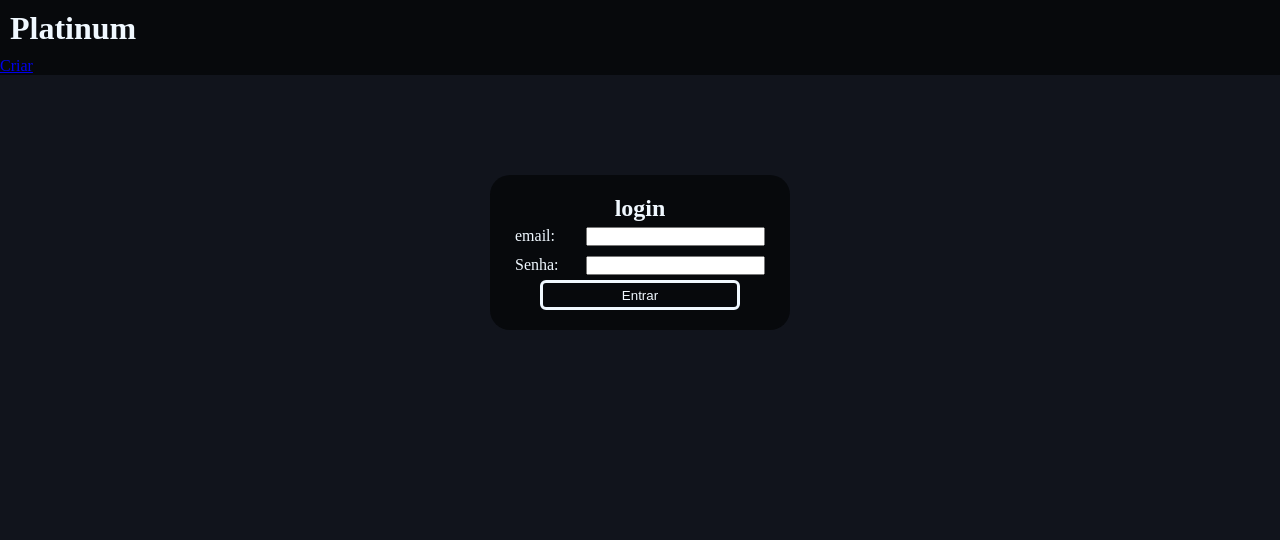
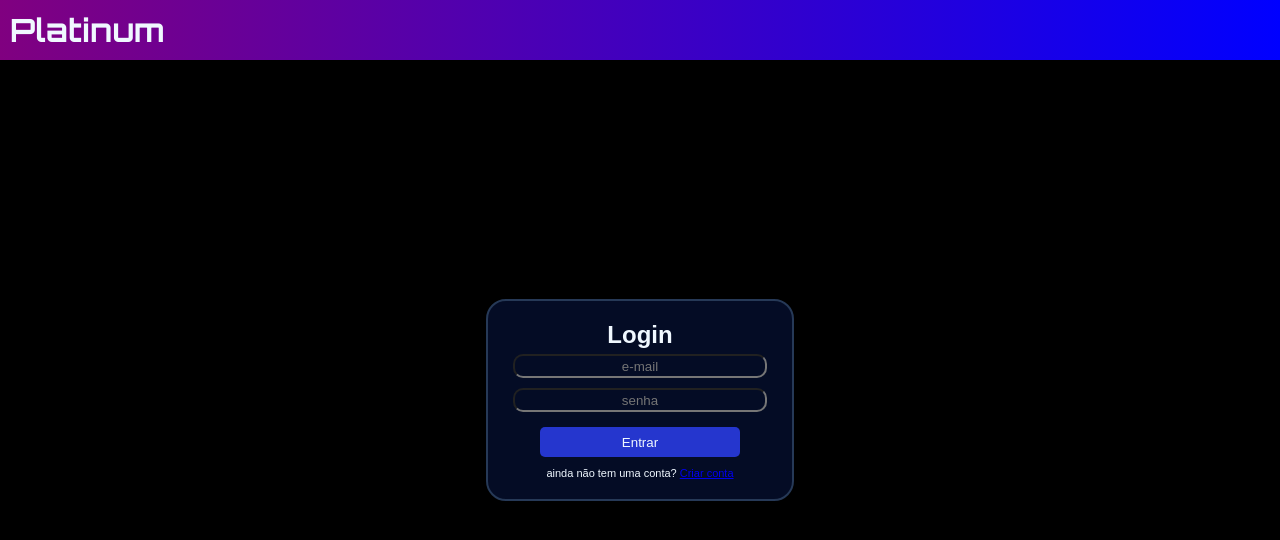
Before and after one commit to guiverso/Trabalho-de-app, a website: page public/login/index.html in a window 1280 px wide. Drawn offline with Linux system fonts and the light colour scheme; files that its build step writes are made by us from their sources.

Commit message:
mais bonito

```diff
--- a/public/create_profile/style.css
+++ /dev/null
@@ -1,56 +0,0 @@
-*{
-    padding: 0;
-    margin: 0;
-}
-
-body{
-    background-color: #11141c;
-    color: aliceblue;
-    display: flex;
-    flex-direction: column;
-    align-items: center;
-}
-
-header{
-    background-color: #07090c;
-    width: 100vw;
-}
-
-header > h1{
-    margin: 10px;
-}
-
-main{
-    display: flex;
-    flex-direction: column;
-    align-items: center;
-    margin-top: 100px;
-
-    background-color: #07090c;
-    padding: 20px;
-    border-radius: 20px;
-}
-
-button{
-    width: 200px;
-    height: 30px;
-    border: aliceblue 3px solid;
-    background-color: #07090c;
-    color: aliceblue;
-    border-radius: 6px;
-}
-
-button:hover{
-    background-color: #11141c;
-}
-
-.input{
-    width: 250px;
-    margin: 5px;
-    display: flex;
-    justify-content: space-between;
-}
-
-.input > input{
-    width: 70%;
-}
--- a/public/home/style.css
+++ /dev/null
@@ -1,13 +0,0 @@
-*{
-    padding: 0;
-    margin: 0;
-}
-
-body{
-    background-color: #11141c;
-    color: aliceblue;
-}
-
-header{
-    background-color: #07090c;
-}
--- a/public/login/index.html
+++ b/public/login/index.html
@@ -3,28 +3,20 @@
 <head>
     <meta charset="UTF-8">
     <meta name="viewport" content="width=device-width, initial-scale=1.0">
-    <link rel="stylesheet" href="login/style.css">
-    <script src="login/script.js" defer></script>
+    <link rel="stylesheet" href="../styles/main.css">
+    <script src="../login/script.js" defer></script>
     <title>Platinum - login</title>
 </head>
 <body>
     <header>
         <h1>Platinum</h1>
-        <a href="/create_profile">Criar</a>
     </header>
-    <main>
-        <h2>login</h2>
-        <div class="input">
-            <label for="">email:</label>
-            <input type="email" id="email">
-        </div>
-
-        <div class="input">
-            <label for="">Senha:</label>
-            <input type="Password" id="password">
-        </div>
-
-        <button onclick="get_login()">Entrar</button>
-    </main>
+    <div class="container">
+        <h2>Login</h2>
+        <input type="email" id="email" placeholder="e-mail">
+        <input type="Password" id="password" placeholder="senha">
+        <button onclick="get_login()" id="login">Entrar</button>
+        <p>ainda não tem uma conta? <a href="../create_profile">Criar conta</a></p>
+    </div>
 </body>
 </html>
--- a/public/login/style.css
+++ /dev/null
@@ -1,56 +0,0 @@
-*{
-    padding: 0;
-    margin: 0;
-}
-
-body{
-    background-color: #11141c;
-    color: aliceblue;
-    display: flex;
-    flex-direction: column;
-    align-items: center;
-}
-
-header{
-    background-color: #07090c;
-    width: 100vw;
-}
-
-header > h1{
-    margin: 10px;
-}
-
-main{
-    display: flex;
-    flex-direction: column;
-    align-items: center;
-    margin-top: 100px;
-
-    background-color: #07090c;
-    padding: 20px;
-    border-radius: 20px;
-}
-
-button{
-    width: 200px;
-    height: 30px;
-    border: aliceblue 3px solid;
-    background-color: #07090c;
-    color: aliceblue;
-    border-radius: 6px;
-}
-
-button:hover{
-    background-color: #11141c;
-}
-
-.input{
-    width: 250px;
-    margin: 5px;
-    display: flex;
-    justify-content: space-between;
-}
-
-.input > input{
-    width: 70%;
-}
--- /dev/null
+++ b/public/styles/main.css
@@ -0,0 +1,131 @@
+@import url('https://fonts.googleapis.com/css2?family=Montserrat:ital,wght@0,100..900;1,100..900&family=Orbitron:wght@400..900&display=swap');
+
+
+:root{
+    --background-color:#000000;
+    --containers-color:#040c25;
+    --containers-border:#263957;
+    --header-color: linear-gradient(to right, purple, blue);
+    --buttons-color-1: rgb(37, 54, 206);
+    --buttons-color-selected-1:rgb(138, 138, 255);
+}
+
+*{
+    padding: 0;
+    margin: 0;
+}
+
+body{
+    background-color:var(--background-color);
+    color: aliceblue;
+    display: flex;
+    font-family: sans-serif;
+}
+
+header{
+    position: fixed;
+    top: 0;
+    background: var(--header-color);
+    width: 100vw;
+    align-items: center;
+    display: flex;
+    justify-content: space-between;
+}
+
+header > h1{
+    margin: 10px;
+    font-family: 'Orbitron';
+}
+
+nav{
+    position: fixed;
+    top: 5vw;
+    left: 0;
+}
+
+main{
+    margin-top: 5vw;
+    float: left;
+}
+
+.post{
+    background-color: var(--containers-color);
+    padding: 20px;
+}
+
+.container{
+    position: fixed;
+    top: 50%;
+    left: 50%;
+    transform: translate(-50%,-50%);
+    display: flex;
+    flex-direction: column;
+    align-items: center;
+    border: solid 2px var(--containers-border);
+
+    background-color: var(--containers-color);
+    padding: 20px;
+    border-radius: 20px;
+}
+
+.container > a{
+    color: aliceblue;
+    text-decoration: none;
+}
+
+.container > a:hover{
+    color: rgb(192, 197, 202);
+    text-decoration: dotted;
+}
+
+.container > p{
+    font-size: 11px;
+}
+
+button{
+    color: aliceblue;
+    background-color: var(--buttons-color-1);
+    border-radius: 5px;
+    border: none;
+}
+
+button:hover{
+    background-color: var(--buttons-color-selected-1);
+}
+
+#login{
+    margin: 10px;
+    width: 200px;
+    height: 30px;
+}
+
+#create-profile{
+    margin: 10px;
+    width: 200px;
+    height: 30px;
+}
+
+input{
+    width: 250px;
+    height: 20px;
+    margin: 5px;
+    display: flex;
+    color: aliceblue;
+    border-radius: 10px;
+    background-color: var(--containers-color);
+    text-align: center;
+    outline: none;
+}
+
+input:focus{
+    border: aliceblue 4px solid;
+}
+
+#search{
+    width: 40vw;
+    height: 40px;
+    border: none;
+    border-radius: 30px;
+    text-align: left;
+    text-indent: 20px;
+}
```
Also changed, not shown: public/create_profile/index.html (+9 -17 lines), public/create_profile/script.js (+8 -0 lines), public/home/index.html (+20 -3 lines), src/server.js (+11 -3 lines), src/services/db.js (+103 -17 lines), tests/script.js (+4 -5 lines).
